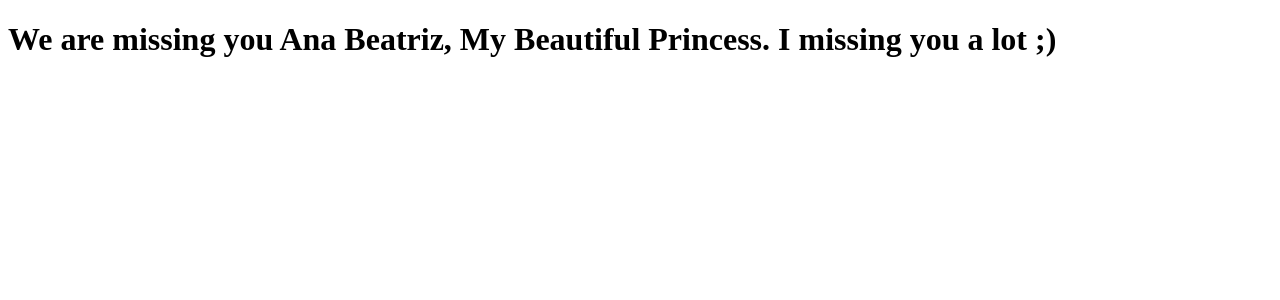
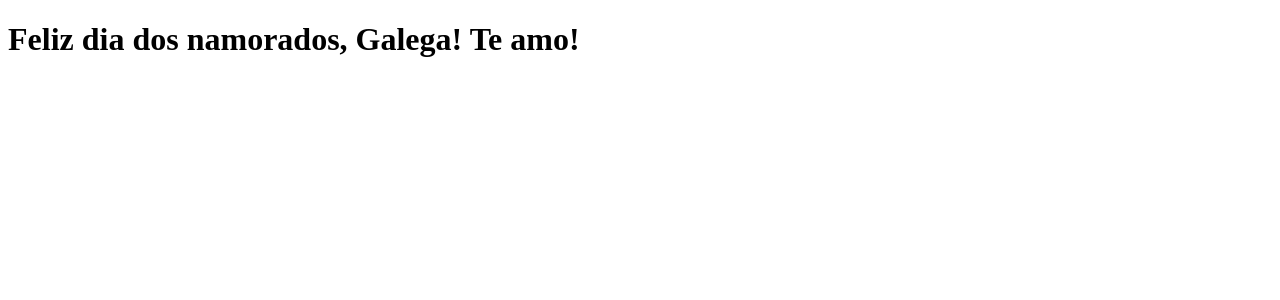
Before and after one commit to RobertoTabosa/clone-tabnews, a Next.js app: page / in a window 1280 px wide. Shown: the top 300 px of the page. Built offline with nearby package versions, Linux system fonts and the light colour scheme.

Commit message:
Changing sentence again

```diff
--- a/pages/index.js
+++ b/pages/index.js
@@ -1,9 +1,4 @@
 function Home() {
-  return (
-    <h1>
-      We are missing you Ana Beatriz, My Beautiful Princess. I missing you a lot
-      ;)
-    </h1>
-  );
+  return <h1>Feliz dia dos namorados, Galega! Te amo! </h1>;
 }
 export default Home;
```
